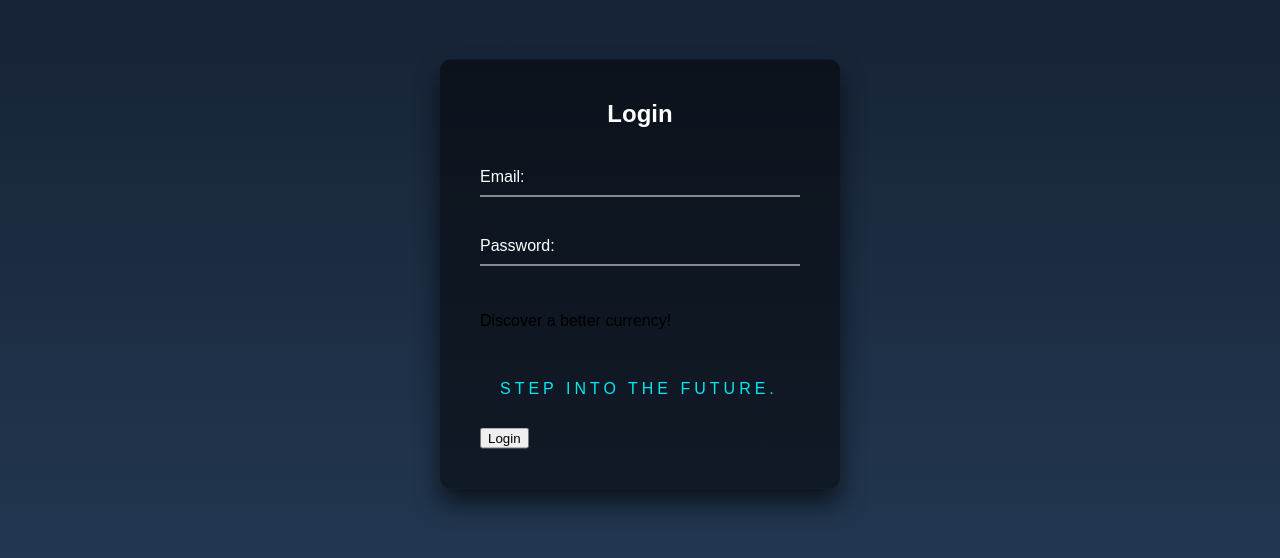
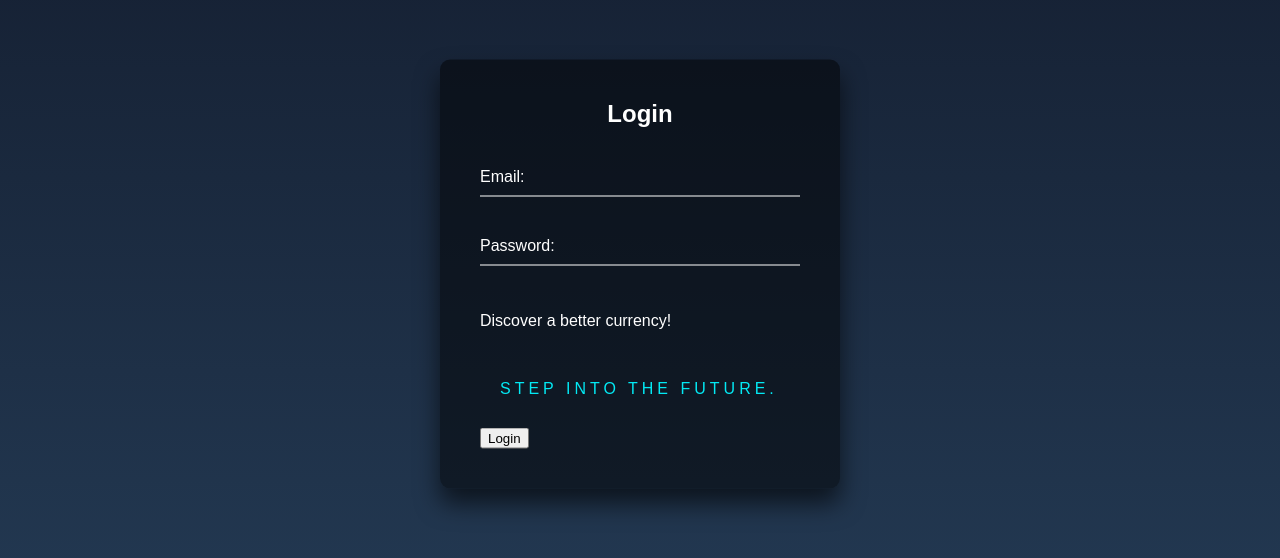
Before and after one commit to AJKimbrough/phase-4-project-4-2, a React (Create React App) app in the folder client/: page /login in a window 1280 px wide. Shown: the part 126-684 px from the top of the page. Built offline with nearby package versions, Linux system fonts and the light colour scheme; no server answers.

Commit message:
text color change

```diff
--- a/client/src/components/Login.js
+++ b/client/src/components/Login.js
@@ -1,5 +1,9 @@
 import React, { useState } from "react";
 import { Link } from "react-router-dom"
+
+const loginStyle ={
+    color: "white",
+}
 
 function Login({ handleSubmit, handleChange, formData}) {
 
@@ -28,7 +32,7 @@ function Login({ handleSubmit, handleChange, formData}) {
                     onChange={handleChange}
                     required
                 />
-                <p>Discover a better currency! <Link to="/register">Step into the future.</Link></p>
+                <p style={loginStyle}>Discover a better currency! <Link to="/register">Step into the future.</Link></p>
                 </div>
                 <button type="submit">Login</button>
             </form>
```
